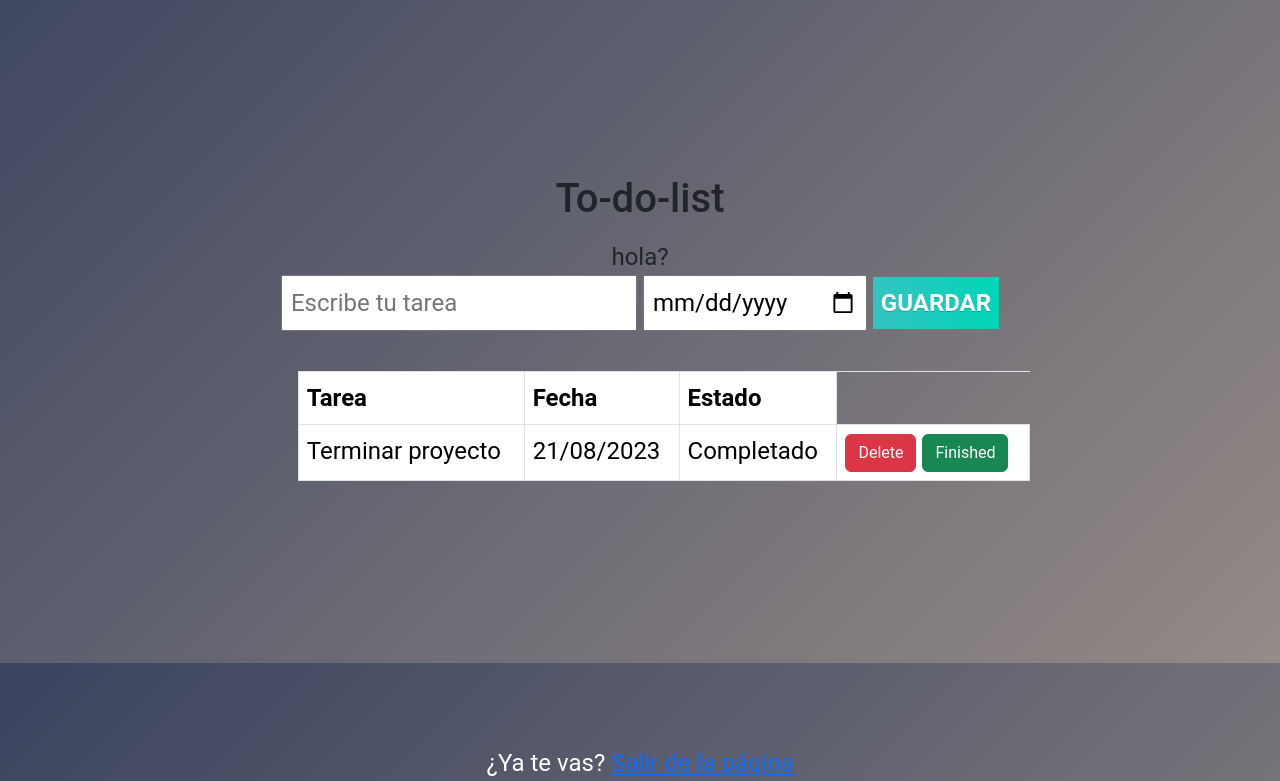
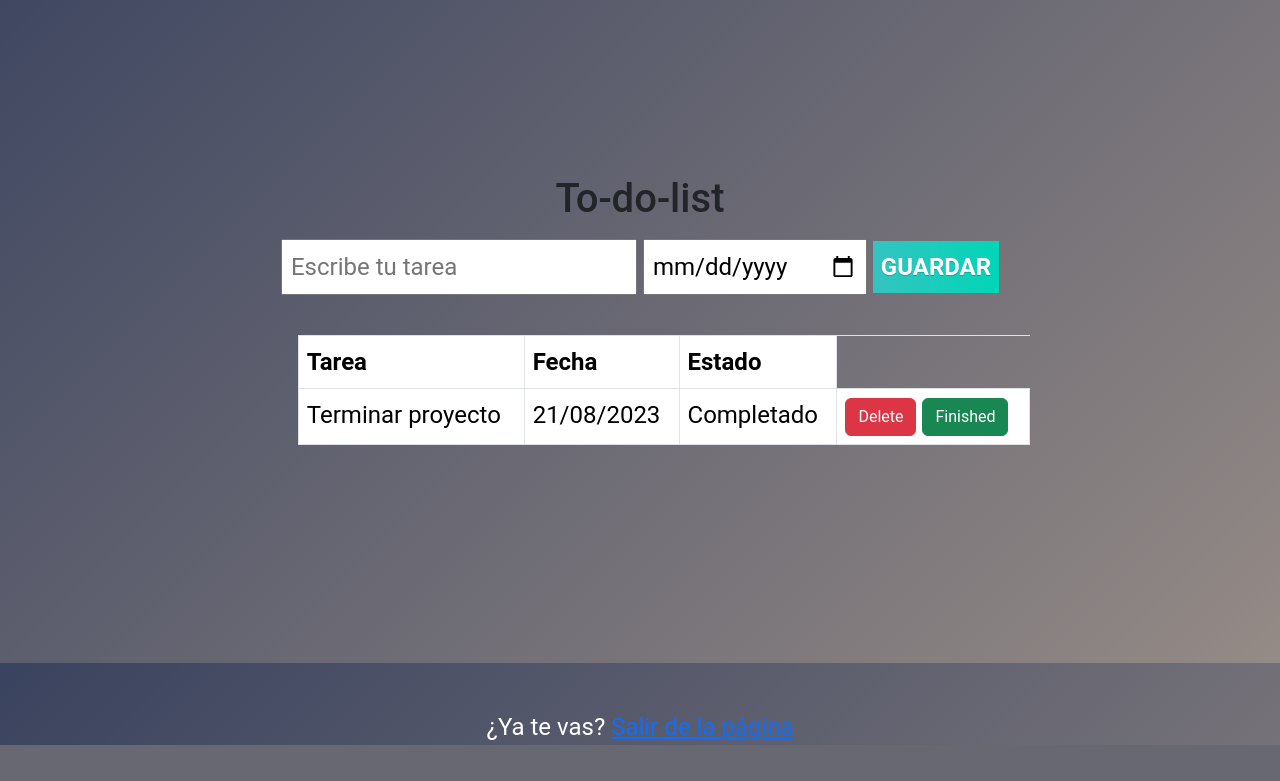
Before and after one commit to svcTheDev/php_falcon, a PHP site: page /content.php in a window 1280 px wide. Shown: the part 137-918 px from the top of the page. After the commit the page ends 882 px from the top, so only its background shows below. Run offline with PHP 8.4, Linux system fonts and the light colour scheme; the visitor is signed in with stand-in values (Sample User, id 1).

Commit message:
fix some errores before sent

```diff
--- a/to-do-list/content.php
+++ b/to-do-list/content.php
@@ -30,7 +30,6 @@ echo $_SESSION['username'] . '👌';
         <section class="container todolist">
             <h1 class="text-center m-3">To-do-list</h1>
                 <?php
-                echo 'hola?';
                   if(!empty($error)) {
                     echo "<p class='bg-danger text-white'>$error</p>";
                   }
```
Also changed, not shown: to-do-list/all_views/login.php (+0 -13 lines), to-do-list/all_views/register.php (+0 -13 lines).
